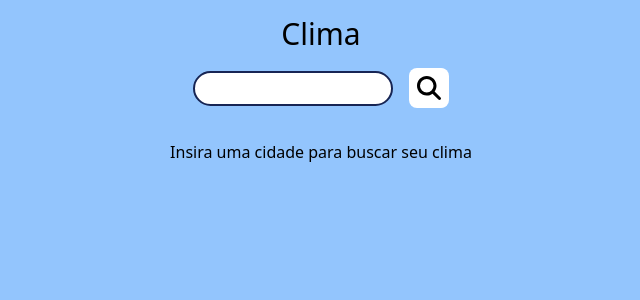
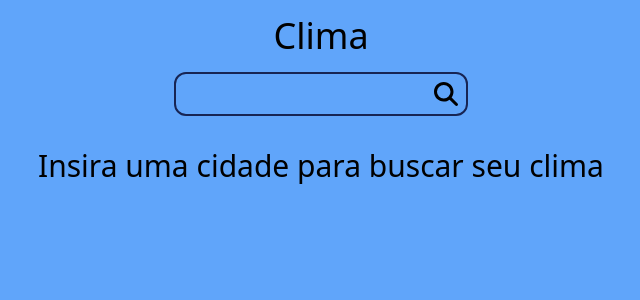
Before and after one commit to JeovaneSilva/app-clima, a Next.js app: page / in a window 1280 px wide. Shown: the top 300 px of the page, without its empty margins (319-959 px from the left). Built offline with nearby package versions, Linux system fonts and the light colour scheme; no server answers.

Commit message:
finalizacao do projeto

```diff
--- a/src/app/globals.css
+++ b/src/app/globals.css
@@ -12,6 +12,10 @@
 }
 
 @keyframes spin {
-    0% { transform: rotate(0deg); }
-    100% { transform: rotate(360deg); }
+  0% {
+    transform: rotate(0deg);
   }
+  100% {
+    transform: rotate(360deg);
+  }
+}
--- a/src/app/layout.tsx
+++ b/src/app/layout.tsx
@@ -1,4 +1,9 @@
 import type { Metadata } from "next";
+import { Poppins } from "next/font/google";
+const poppins = Poppins({
+  weight: "300",
+  subsets: ["latin"],
+});
 import "./globals.css";
 
 export const metadata: Metadata = {
@@ -13,7 +18,7 @@ export default function RootLayout({
 }>) {
   return (
     <html lang="pt-br">
-      <body className="bg-blue-300">{children}</body>
+      <body className="bg-blue-400">{children}</body>
     </html>
   );
 }
--- a/src/app/page.tsx
+++ b/src/app/page.tsx
@@ -1,25 +1,30 @@
-'use client'
+"use client";
 
-import { FaDroplet,FaWind, FaMagnifyingGlass,FaTemperatureArrowUp,FaTemperatureArrowDown   } from "react-icons/fa6";
+import {
+  FaDroplet,
+  FaWind,
+  FaMagnifyingGlass,
+  FaTemperatureArrowUp,
+  FaTemperatureArrowDown,
+} from "react-icons/fa6";
 import { useState } from "react";
-import Card from "@/components/CardDados"
+import Card from "@/components/CardDados";
 import { getWeather } from "@/services/api";
 import Loading from "./loading";
 
 export default function Home() {
-
-  const [res,setRes] = useState(false)
+  const [res, setRes] = useState(false);
   const [loading, setLoading] = useState(false);
 
-  const [city,Setcity] = useState("")
-  const [nameCity,setNameCity] = useState("")
-  const [temperatura,setTemperatura] = useState(0)
-  const [tempMax,setTempMax] = useState(0)
-  const [tempMin,setTempMin] = useState(0)
-  const [descricao,setDescricao] = useState(" ")
-  const [humidade,setHumidade] = useState("")
-  const [velocidade,setVelocidade] = useState("")
-  const [srcIcon,setSrcIcon] = useState("")
+  const [city, Setcity] = useState("");
+  const [nameCity, setNameCity] = useState("");
+  const [temperatura, setTemperatura] = useState(0);
+  const [tempMax, setTempMax] = useState(0);
+  const [tempMin, setTempMin] = useState(0);
+  const [descricao, setDescricao] = useState(" ");
+  const [humidade, setHumidade] = useState("");
+  const [velocidade, setVelocidade] = useState("");
+  const [srcIcon, setSrcIcon] = useState("");
 
   const showWeather = async (city: string) => {
     setLoading(true);
@@ -32,11 +37,13 @@ export default function Home() {
       setTempMax(data.main.temp_max);
       setTempMin(data.main.temp_min);
       setDescricao(data.weather[0].description);
-      setSrcIcon(`https://openweathermap.org/img/wn/${data.weather[0].icon}@2x.png`);
+      setSrcIcon(
+        `https://openweathermap.org/img/wn/${data.weather[0].icon}@2x.png`
+      );
       setHumidade(`${data.main.humidity}%`);
       setVelocidade(`${data.wind.speed}Km/h`);
       setRes(true);
-      console.log(data.sys.sunrise)
+      console.log(data.sys.sunrise);
     } catch (error) {
       console.error("Error fetching weather data:", error);
       setRes(false);
@@ -45,45 +52,89 @@ export default function Home() {
     }
   };
 
-  const searchCity = () =>{
-      showWeather(city);
+  const searchCity = (e: any) => {
+    const cityForm = city.trim();
+    e.preventDefault();
+    showWeather(cityForm);
     setRes(true);
-  }
+  };
+
+  const date = new Date();
+  const monName: string[] = [
+    "janeiro",
+    "fevereiro",
+    "março",
+    "abril",
+    "Maio",
+    "junho",
+    "julho",
+    "agosto",
+    "setembro",
+    "outubro",
+    "novembro",
+    "dezembro",
+  ];
 
   return (
     <main className="w-full h-full flex flex-col justify-center items-center">
       <header className="w-full flex flex-col items-center justify-center">
-        <h1 className="text-3xl mt-[1rem]">Clima</h1>
-        <div className="mt-[1rem] flex justify-center items-center ">
-          <input className="w-[200px] h-[35px] border-blue-950 border-2 rounded-[20px] outline-none pl-[10px]" type="search" name="namecity"
-
-            onChange={(e) =>{Setcity(e.target.value)}}
+        <form
+          onSubmit={searchCity}
+          className="flex flex-col justify-center items-center"
+        >
+          <h1 className="text-4xl mt-[1rem]">Clima</h1>
+          <div className="mt-[1rem] flex justify-center items-center border-2 border-blue-950 rounded-[12px] ">
+            <input
+              className="w-[200px] h-[40px] sm:w-[250px] rounded-[12px] bg-transparent outline-none pl-[10px] text-xl"
+              name="namecity"
+              onChange={(e) => {
+                Setcity(e.target.value);
+              }}
+              autoComplete="off"
             />
-          <button className="ml-[1rem] text-2xl bg-white p-2 rounded-[8px]" onClick={searchCity}><FaMagnifyingGlass /></button>
+            <button
+              className=" text-2xl p-2 rounded-[12px]"
+              onClick={searchCity}
+            >
+              <FaMagnifyingGlass />
+            </button>
           </div>
+        </form>
       </header>
 
-      <section className="mt-[2rem] flex flex-col justify-center items-center">
+      <section className="mt-[2rem] flex justify-center items-center">
         {loading ? (
-          <Loading/>
+          <Loading />
         ) : res ? (
-            <div className="flex flex-col justify-center items-center">
-              <div className="flex flex-col w-full justify-center items-center mt-6">
-                <h2 className="text-2xl mb-3">{nameCity}</h2>
-                <span className="text-6xl text-white">{temperatura+" °C"}</span>
-                <img className="w-[100px] mt-5" src={srcIcon} alt="" />
-                <p className="text-xl font-bold mt-[-15px] text-">{descricao}</p>
+          <div className="w-[100vw] flex flex-col justify-evenly items-center mt-14 sm:flex-row">
+            <div className="flex flex-col gap-7 sm:flex-row sm:ml-16">
+              <div className="flex flex-col justify-center items-center sm:items-start">
+                <h2 className="text-3xl mb-[0] sm:mb-[-10px]">{nameCity}</h2>
+                <p className="text-9xl flex sm:text-[140px] sm:ml-[-15px]">
+                  {temperatura}
+                  <span className="text-8xl mt-2 sm:mt-3">°</span>{" "}
+                </p>
+                <p className="text-2xl mt-[0] z-10 sm:text-3xl">
+                  {date.getDate()} de {monName[date.getMonth()]} -{" "}
+                  {date.getFullYear()}
+                </p>
               </div>
-              <div className="w-[80vw] h-[200px] grid grid-cols-2 place-items-center p-5 bg-white mt-12 rounded-[18px]">
+              <div className=" flex flex-col justify-center items-center mt-[-25px] sm:ml-[-70px]">
+                <img className="w-[100px]" src={srcIcon} alt="" />
+                <p className="text-xl font-bold">{descricao}</p>
+              </div>
+            </div>
+            <div className="w-[90vw] h-[250px] grid grid-cols-2 place-items-center p-5 bg-white/30 rounded-[20px] mt-12 sm:w-[450px] sm:mt-0">
               <Card icon={<FaTemperatureArrowUp />} content={tempMax} />
               <Card icon={<FaTemperatureArrowDown />} content={tempMin} />
               <Card icon={<FaWind />} content={velocidade} />
               <Card icon={<FaDroplet />} content={humidade} />
             </div>
           </div>
-
         ) : (
-            <div>Insira uma cidade para buscar seu clima</div>
+          <div className="text-xl sm:text-3xl">
+            Insira uma cidade para buscar seu clima
+          </div>
         )}
       </section>
     </main>
--- a/src/components/CardDados.tsx
+++ b/src/components/CardDados.tsx
@@ -1,15 +1,15 @@
-import { ReactElement } from "react"
+import { ReactElement } from "react";
 
-interface CardProps{
-    content:string|number,
-    icon:ReactElement
+interface CardProps {
+  content: string | number;
+  icon: ReactElement;
 }
 
-export default function Card({icon,content}:CardProps){
-    return (
-        <div className="w-[120px] h-[50px] flex justify-center items-center gap-2">
-            <p className="text-xl ">{icon}</p>
-            <p className="text-xl">{content}</p>
-        </div>
-    )
+export default function Card({ icon, content }: CardProps) {
+  return (
+    <div className="w-[120px] h-[50px] flex flex-col justify-center items-center gap-2">
+      <p className="text-2xl ">{icon}</p>
+      <p className="text-2xl">{content}</p>
+    </div>
+  );
 }
--- a/src/services/api.ts
+++ b/src/services/api.ts
@@ -1,13 +1,12 @@
-// 148246e153ee8aeaab6fadbaa0c8ef0c
-const apiUrl = process.env.NEXT_PUBLIC_URL_API
-const apikey = process.env.NEXT_PUBLIC_API_KEY
+const apiUrl = process.env.NEXT_PUBLIC_URL_API;
+const apikey = process.env.NEXT_PUBLIC_API_KEY;
 
-export const getWeather = async(city:string) =>{
-    const apiWeatherUrl = `${apiUrl}q=${city}&units=metric&appid=${apikey}&lang=pt_br`
+export const getWeather = async (city: string) => {
+  const apiWeatherUrl = `${apiUrl}q=${city}&units=metric&appid=${apikey}&lang=pt_br`;
 
-    const res = await fetch(apiWeatherUrl)
-    const data = await res.json()
-    console.log(data)
+  const res = await fetch(apiWeatherUrl);
+  const data = await res.json();
+  console.log(data);
 
-    return data
-}
+  return data;
+};
```
Lines whose indentation alone changed are shown as unchanged.
